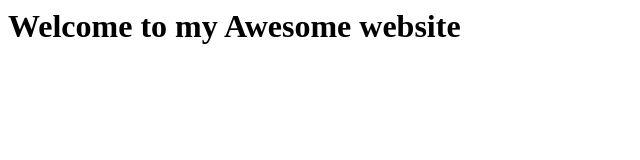
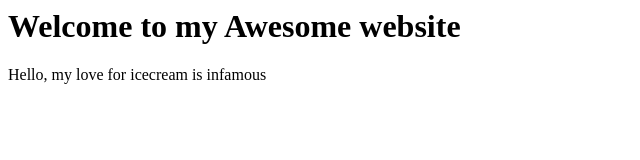
Before and after one commit to Alex-Karl/Git-Hub-Tutorial, a plain HTML site: page Index.html in a window 1280 px wide. Shown: the whole page, without its empty margins (0-640 px from the left). Drawn offline with Linux system fonts and the light colour scheme.

Commit message:
Added a p tag to Index.html

```diff
--- a/Index.html
+++ b/Index.html
@@ -1,4 +1,5 @@
 <html>
   <title>This is my Awesome website</title>
   <h1>Welcome to my Awesome website</h1>
+  <p>Hello, my love for icecream is infamous</p>
 </html>
```
